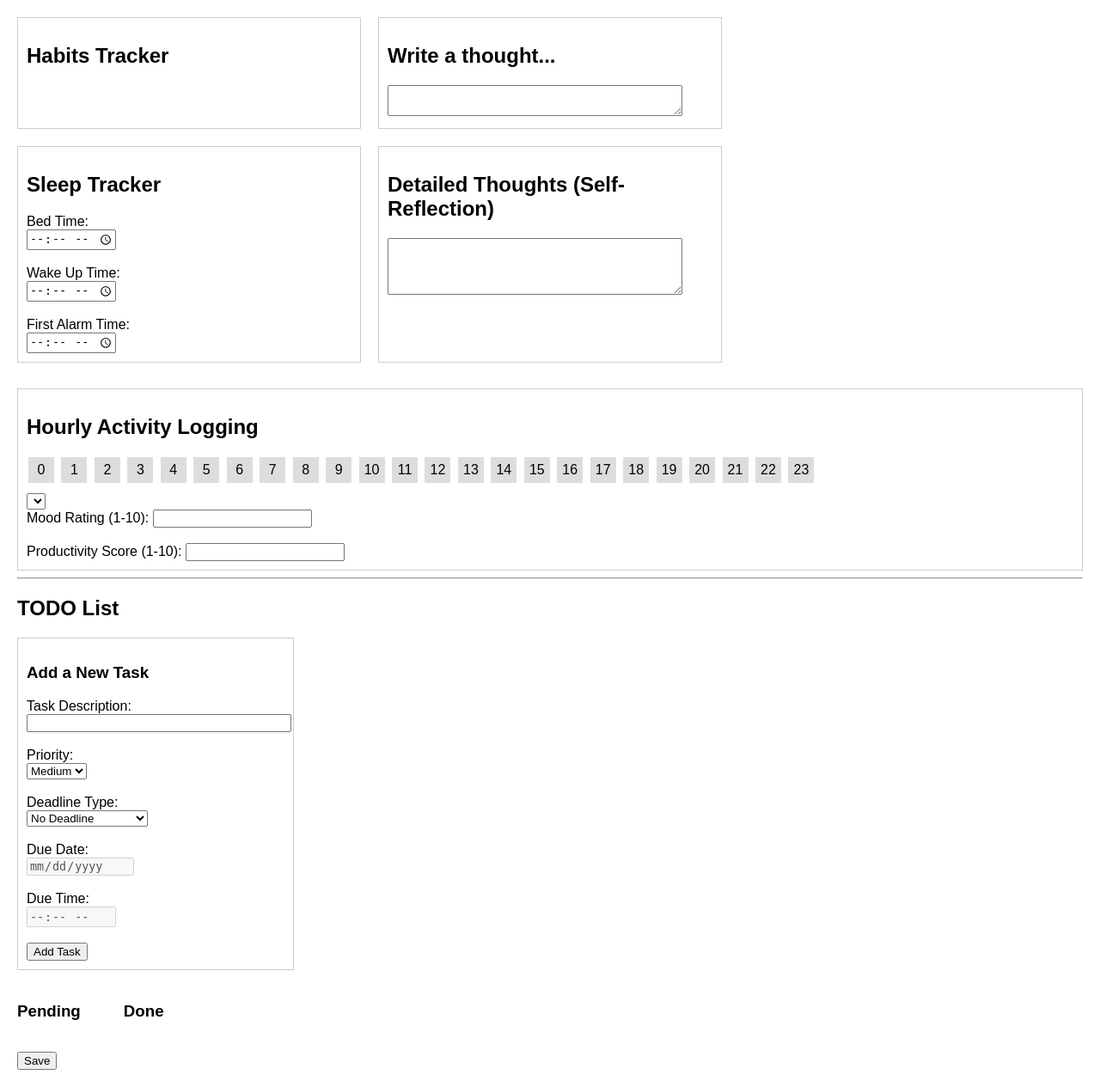
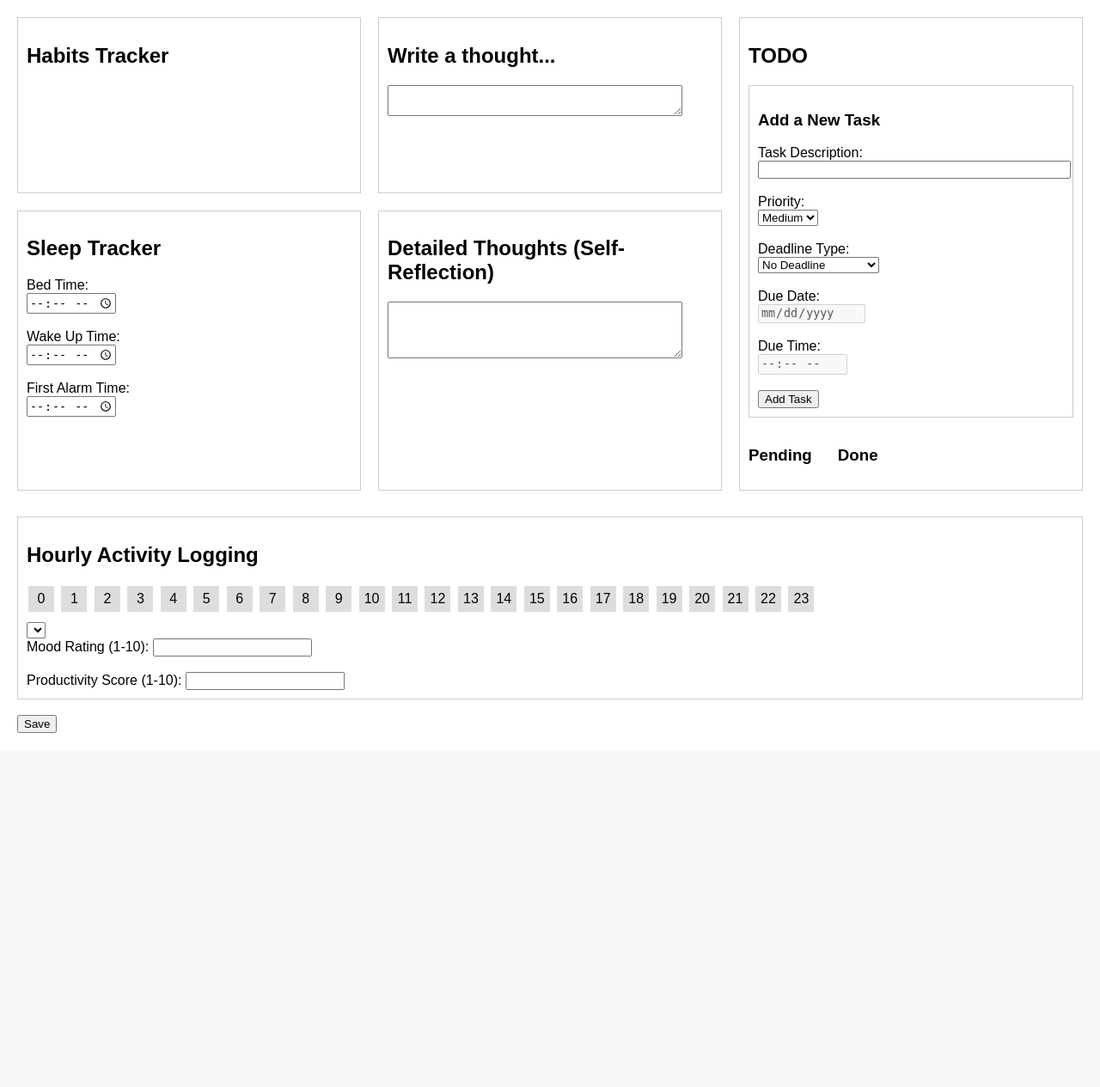
Before and after one commit to Tim-977/ecosystem, a Django app: page /day/2025/2/01/ in a window 1280 px wide. Shown: the part 193-1458 px from the top of the page at 86% size. After the commit the page ends 1046 px from the top, so only its background shows below. Run offline with Django 5.2, Linux system fonts and the light colour scheme; a user stored in the database is signed in; data comes from the database, SQL or seed files in the repository; both versions use the stored data as it was after the commit; data that the repository does not hold is empty.

Commit message:
raw alignment with working todo in a grid

```diff
--- a/mainpage/static/mainpage/css/day.css
+++ b/mainpage/static/mainpage/css/day.css
@@ -1,12 +1,10 @@
-/* day.css */
+/* ===== Minimal layout CSS to match the screenshot ===== */
 
-/* Base resets/typography */
 body {
     margin: 0;
     font-family: Arial, sans-serif;
 }
 
-  /* Header layout */
 header {
     background-color: #f4f4f4;
     padding: 10px;
@@ -27,7 +25,7 @@ body {
     font-weight: bold;
 }
 
-  /* Simple nav bar (left sidebar) */
+/* Simple nav bar on the left or as needed */
 nav {
     background-color: #f8f8f8;
     padding: 10px;
@@ -42,61 +40,68 @@ body {
     margin-bottom: 5px;
 }
 
-  /* Main container */
+/* Main container to hold our entire page aside from header/nav */
 .main-container {
     display: flex;
 }
 
-  /* Content area */
+/* The main content area to the right of the nav */
 main {
     padding: 20px;
     flex: 1;
 }
 
-  /* Top section grid layout */
+/* Let’s arrange the top portion in a grid that matches the screenshot:
+    - Left: Habits
+    - Middle top: Thought
+    - Right top: TODO
+    - Middle bottom: Self-Reflection
+    - Right bottom: Sleep Tracker
+*/
 .top-section {
     display: grid;
     grid-template-columns: 2fr 2fr 2fr; /* 3 columns */
     grid-template-rows: auto auto;      /* 2 rows */
     gap: 20px;
 }
-  .habits-tracker,
-  .thoughts-box,
-  .todo-box,
-  .reflection-box,
-  .sleep-tracker {
+.habits-tracker {
+    grid-column: 1; /* left column, row 1 */
+    grid-row: 1;
+    border: 1px solid #ccc;
+    padding: 10px;
+}
+.thoughts-box {
+    grid-column: 2; /* middle column, row 1 */
+    grid-row: 1;
     border: 1px solid #ccc;
     padding: 10px;
 }
 .todo-box {
-    grid-column: 3;         /* right column */
-    grid-row: 1 / span 2;   /* spans both rows */
-  }
-  .habits-tracker {
-    grid-column: 1; /* left column, row 1 */
-    grid-row: 1;
-  }
-  .thoughts-box {
-    grid-column: 2; /* middle column, row 1 */
-    grid-row: 1;
+    grid-column: 3; /* right column, row 1 */
+    grid-row: 1 / span 2; /* occupies row 1 and 2 vertically */
+    border: 1px solid #ccc;
+    padding: 10px;
 }
 .reflection-box {
     grid-column: 2; /* middle column, row 2 */
     grid-row: 2;
+    border: 1px solid #ccc;
+    padding: 10px;
 }
 .sleep-tracker {
     grid-column: 1; /* left column, row 2 */
     grid-row: 2;
+    border: 1px solid #ccc;
+    padding: 10px;
 }
 
-  /* Bottom section for hourly logging + mood/productivity */
+/* Hourly Logging + Mood/Productivity at the bottom */
 .bottom-section {
     margin-top: 30px;
     border: 1px solid #ccc;
     padding: 10px;
 }
-
-  /* If you want horizontal scrolling for hour squares */
+/* Just to give the hour squares some horizontal scrolling if needed */
 #hourly-activity-bar {
     overflow-x: auto;
     white-space: nowrap;
--- a/mainpage/templates/mainpage/day.html
+++ b/mainpage/templates/mainpage/day.html
@@ -3,23 +3,25 @@
 <html>
 <head>
   <title>Daily Data for {{ date }}</title>
-  <!-- Existing CSS link -->
+  <!-- Include your existing CSS -->
   <link rel="stylesheet" href="{% static 'mainpage/css/hourly_activities.css' %}">
-  <!-- New separate stylesheet -->
   <link rel="stylesheet" href="{% static 'mainpage/css/day.css' %}">
 </head>
+
 <body>
-
   <!-- ========== HEADER ========== -->
   <header>
     <div class="header-left">
+      <!-- Sample date display (like "01 Jan 2025 WED") -->
       <h1>{{ date }}</h1>
       {% if monthly_obj.goal_text %}
         <div class="monthly-goals">Monthly Goals: {{ monthly_obj.goal_text }}</div>
       {% endif %}
     </div>
     <div class="streak-info">
+      <!-- Example of where you'd show your streak info -->
       Streak: {{ streak_obj.some_field|default_if_none:"N/A" }}
+      <!-- Link to monthly page -->
       <a href="{% url 'monthly_stats_view' %}" style="margin-left:20px;">Go to Month View</a>
     </div>
   </header>
@@ -38,7 +40,7 @@
   <!-- ========== MAIN CONTENT AREA ========== -->
   <div class="main-container">
     <main>
-      <!-- We still use one form to POST everything (day data). -->
+      <!-- We still use one form to POST everything. Keep all name/IDs the same. -->
       <form method="POST" id="dayForm">
         {% csrf_token %}
 
@@ -65,12 +67,67 @@
             <textarea name="thoughts" id="thoughts" rows="2" cols="40">{{ daily_obj.thoughts|default_if_none:'' }}</textarea>
           </div>
 
+          <!-- TODO List (right, spans two rows) -->
+          <div class="todo-box">
+            <h2>TODO</h2>
+
+            <!-- Add Task Section -->
+            <div style="border: 1px solid #ccc; padding: 10px; margin-bottom: 15px;">
+              <h3>Add a New Task</h3>
+              <label>Task Description:</label><br/>
+              <input type="text" id="taskText" style="width:100%;" />
+              <br/><br/>
+
+              <label>Priority:</label><br/>
+              <select id="taskPriority">
+                <option value="critical">Critical</option>
+                <option value="high">High</option>
+                <option value="medium" selected>Medium</option>
+                <option value="low">Low</option>
+              </select>
+              <br/><br/>
+
+              <label>Deadline Type:</label><br/>
+              <select id="taskDueType">
+                <option value="none" selected>No Deadline</option>
+                <option value="today">Today</option>
+                <option value="until">Until (Date)</option>
+                <option value="exact">Exact (Date + Time)</option>
+              </select>
+              <br/><br/>
+
+              <div>
+                <label>Due Date:</label><br/>
+                <input type="date" id="taskDueDate" disabled />
+              </div>
+              <br/>
+              <div>
+                <label>Due Time:</label><br/>
+                <input type="time" id="taskDueTime" disabled />
+              </div>
+              <br/>
+
+              <button id="createTaskBtn" type="button">Add Task</button>
+            </div>
+
+            <!-- Pending / Done Lists side by side -->
+            <div style="display: flex; gap: 30px;">
+              <div>
+                <h3>Pending</h3>
+                <ul id="pendingList"></ul>
+              </div>
+              <div>
+                <h3>Done</h3>
+                <ul id="doneList"></ul>
+              </div>
+            </div>
+          </div>
+
           <!-- Self Reflection (middle bottom) -->
           <div class="reflection-box">
             <h2>Detailed Thoughts (Self-Reflection)</h2>
             <textarea name="self_reflection" id="self_reflection" rows="4" cols="40">{{ daily_obj.self_reflection|default_if_none:'' }}</textarea>
           </div>
-
           <!-- Sleep Tracker (left bottom) -->
           <div class="sleep-tracker">
             <h2>Sleep Tracker</h2>
@@ -91,7 +148,6 @@
         <!-- ========== BOTTOM SECTION ========== -->
         <div class="bottom-section">
           <h2>Hourly Activity Logging</h2>
-
           <div id="hourly-activity-bar">
             {% for entry in hourly_data %}
               <div class="hour-square"
@@ -124,77 +180,12 @@
                  value="{{ daily_obj.productivity_score|default_if_none:'' }}" />
         </div>
 
-        <hr/>
-
-        <!-- ====== TODO List Section ====== -->
-
-        <h2>TODO List</h2>
-
-        <!-- For purely AJAX-based tasks, we use <button type="button">
-             so it doesn't submit the form -->
-        <div style="border: 1px solid #ccc; padding: 10px; width: 300px;">
-          <h3>Add a New Task</h3>
-
-          <label>Task Description:</label><br/>
-          <input type="text" id="taskText" style="width:100%;" />
-          <br/><br/>
-
-          <label>Priority:</label><br/>
-          <select id="taskPriority">
-            <option value="critical">Critical</option>
-            <option value="high">High</option>
-            <option value="medium" selected>Medium</option>
-            <option value="low">Low</option>
-          </select>
-          <br/><br/>
-
-          <label>Deadline Type:</label><br/>
-          <select id="taskDueType">
-            <option value="none" selected>No Deadline</option>
-            <option value="today">Today</option>
-            <option value="until">Until (Date)</option>
-            <option value="exact">Exact (Date + Time)</option>
-          </select>
-          <br/><br/>
-
-          <div>
-            <label>Due Date:</label><br/>
-            <input type="date" id="taskDueDate" disabled />
-          </div>
-          <br/>
-
-          <div>
-            <label>Due Time:</label><br/>
-            <input type="time" id="taskDueTime" disabled />
-          </div>
-          <br/>
-
-          <!-- Button that will not submit the entire form -->
-          <button id="createTaskBtn" type="button">Add Task</button>
-        </div>
         <br/>
-
-        <div style="display: flex; gap: 50px;">
-          <div>
-            <h3>Pending</h3>
-            <ul id="pendingList"></ul>
-          </div>
-          <div>
-            <h3>Done</h3>
-            <ul id="doneList"></ul>
-          </div>
-        </div>
-
-        <br/>
-        <!-- The ONLY actual submit button for the entire dayForm -->
         <button type="submit">Save</button>
-
       </form>
     </main>
   </div>
-
-  <!-- Load JS at the end of <body> -->
-  <script src="{% static 'mainpage/js/hourly_activities.js' %}"></script>
-  <script src="{% static 'mainpage/js/todo.js' %}"></script>
+<script src="{% static 'mainpage/js/hourly_activities.js' %}"></script>
+<script src="{% static 'mainpage/js/todo.js' %}"></script>
 </body>
 </html>
```
Also changed, not shown: db.sqlite3. Lines whose indentation alone changed are shown as unchanged.
